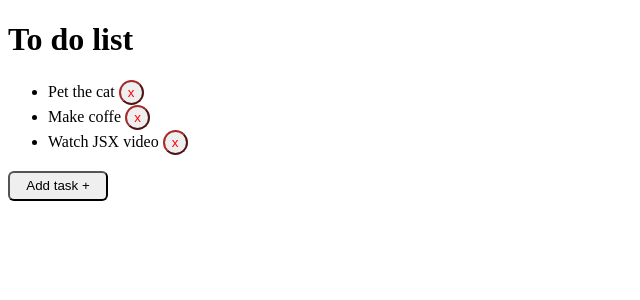
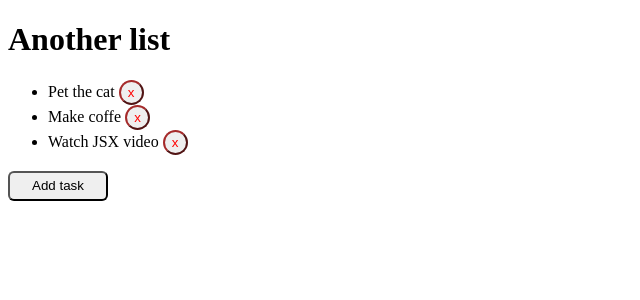
Before and after one commit to lwFlower/React-practice, a React (Vite) app: page / in a window 1280 px wide. Shown: the top 300 px of the page, without its empty margins (0-640 px from the left). Built offline with nearby package versions, Linux system fonts and the light colour scheme.

Commit message:
change text

```diff
--- a/src/App.tsx
+++ b/src/App.tsx
@@ -5,7 +5,7 @@ const addButtonAction = () => {
 }
 
 const addButton = {
-  label: 'Add task +',
+  label: 'Add task',
   action: addButtonAction,
 };
 
@@ -24,7 +24,7 @@ function App() {
 
   return (
     <>
-      <h1>To do list</h1>
+      <h1>Another list</h1>
       <ul>
         {tasks.map((task) => <li key={task}>{task} <Button label={removeButton.label} action={removeButton.action} color={removeButton.color} type="remove"/></li>)}
       </ul>
```
